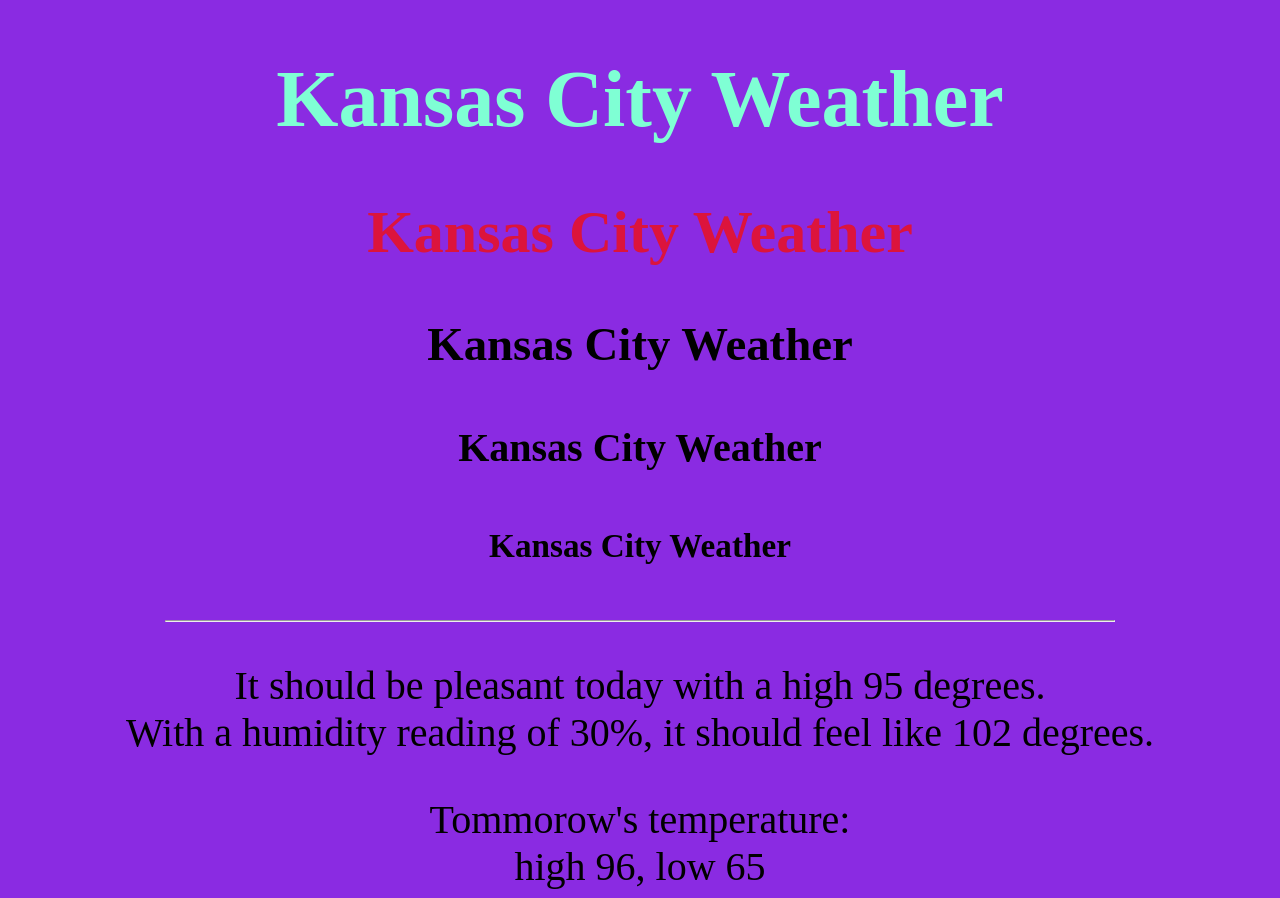
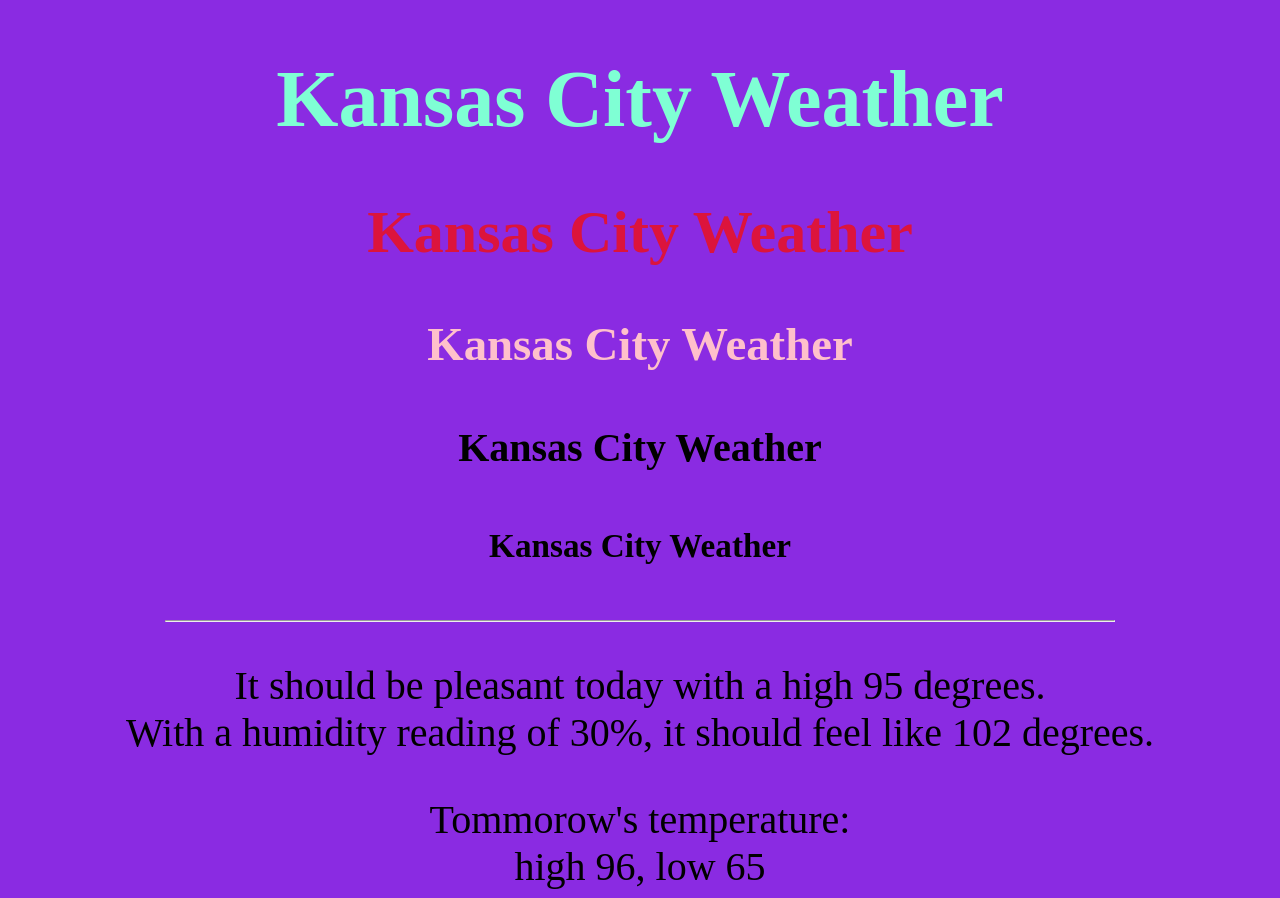
Before and after one commit to Leonytalst/DPW-Latihan, a plain HTML site: page index.html in a window 1280 px wide. Drawn offline with Linux system fonts and the light colour scheme.

Commit message:
Ubah style color

```diff
--- a/index.html
+++ b/index.html
@@ -11,7 +11,7 @@
 <body>
     <h1 style="color: aquamarine;">Kansas City Weather</h1>
     <h2 style="color: crimson;">Kansas City Weather</h2>
-    <h3>Kansas City Weather</h3>
+    <h3 style="color: pink;">Kansas City Weather</h3>
     <h4>Kansas City Weather </h4>
     <h5>Kansas City Weather</h5>
     <hr>
```
